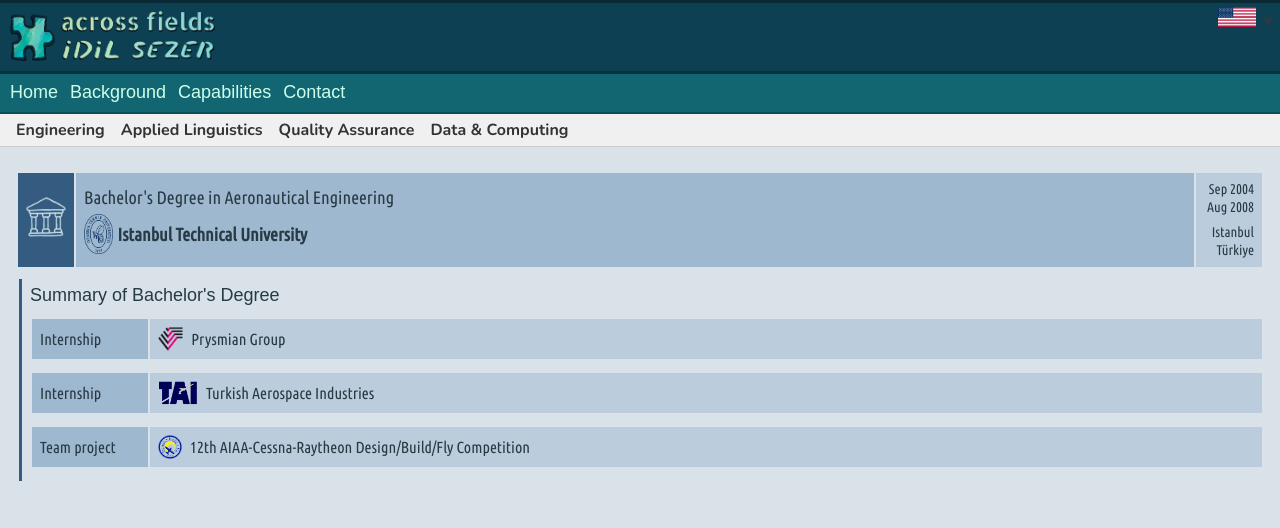
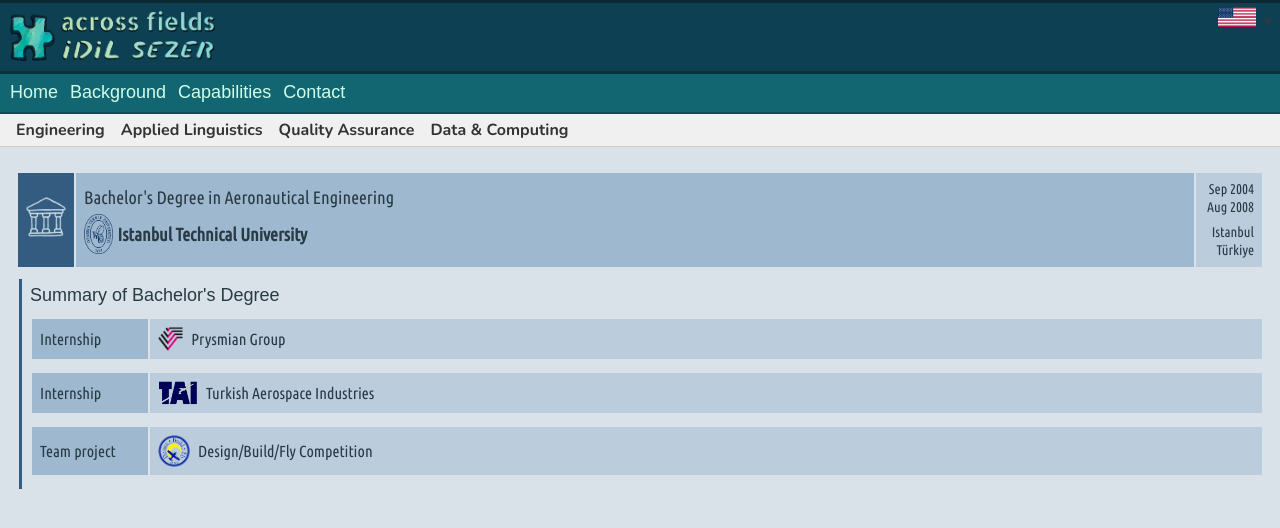
Before and after one commit to acrossfields/idilsezer, a Jekyll site: the page built from en/background-eng.md, in a window 1280 px wide. Shown: the top 528 px of the page. Built offline with Jekyll 4.4.1, drawn with Linux system fonts in a browser that asks for light colours; some web fonts are replaced.

Commit message:
Update background-eng.md

```diff
--- a/en/background-eng.md
+++ b/en/background-eng.md
@@ -65,8 +65,8 @@ permalink: /en/background/engineering/
       </td>
       <td style="background-color: #bbcddc;">
         <div style="display: flex; align-items: center; gap: 8px;">
-          <img src="{{ '/assets/images/dbf.png' | relative_url }}" alt="DBF" style="height: 24px;">
-          <span>12th AIAA-Cessna-Raytheon Design/Build/Fly Competition</span>
+          <img src="{{ '/assets/images/dbf.png' | relative_url }}" alt="DBF" style="height: 32px;">
+          <span>Design/Build/Fly Competition</span>
         </div>
       </td>
     </tr>
```
